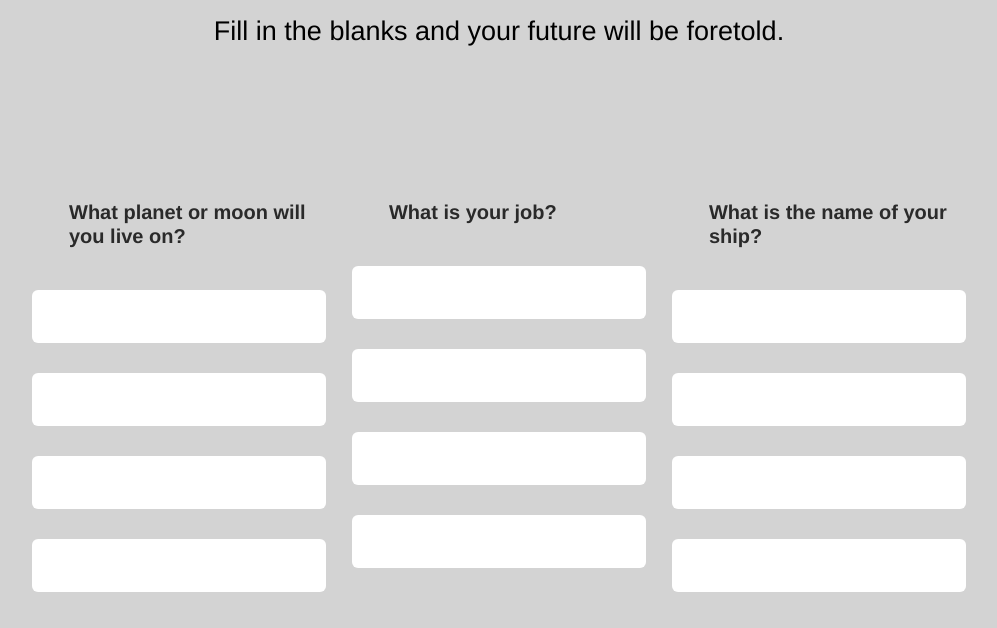
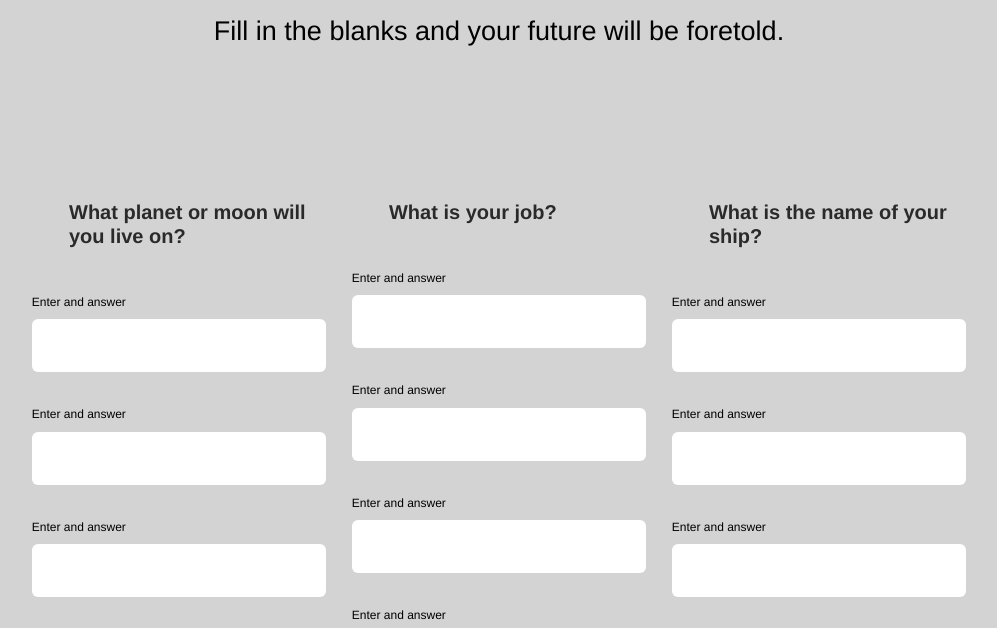
Before and after one commit to kguzmanus267/-MASH-Game, a plain HTML site: page index.html in a window 1280 px wide. Shown: the part 172-800 px from the top of the page, without its empty margins (141-1138 px from the left). Drawn offline with Linux system fonts and the light colour scheme.

Commit message:
Update index.html

```diff
--- a/index.html
+++ b/index.html
@@ -22,24 +22,24 @@
       <div class="bucket">
         <div class="choice-bucket">
           <h4 class="highlight">What planet or moon will you live on?</h4>
-          <input name="answer_1[]" type="text">
-          <input name="answer_1[]" type="text">
-          <input name="answer_1[]" type="text">
-          <input name="answer_1[]" type="text">
+         <label for="formAnswer1">Enter and answer</label><input name="answer_1[]" id="formAnswer1"type="text">
+          <label for="formAnswer2">Enter and answer</label><input name="answer_1[]" id="formAnswer2"type="text">
+          <label for="formAnswer3">Enter and answer</label><input name="answer_1[]" id="formAnswer3"type="text">
+         <label for="formAnswer4">Enter and answer</label> <input name="answer_1[]" id="formAnswer4"type="text">
         </div>
         <div class="choice-bucket">
           <h4 class="highlight">What is your job?</h4>
-          <input name="answer_2[]" type="text">
-          <input name="answer_2[]" type="text">
-          <input name="answer_2[]" type="text">
-          <input name="answer_2[]" type="text">
+          <label for="formAnswer5">Enter and answer</label><input name="answer_2[]" id="formAnswer5"type="text">
+        <label for="formAnswer6">Enter and answer</label><input name="answer_2[]" id="formAnswer6"type="text">
+          <label for="formAnswer7">Enter and answer</label><input name="answer_2[]" id="formAnswer7"type="text">
+          <label for="formAnswer8">Enter and answer</label><input name="answer_2[]" id="formAnswer8"type="text">
         </div>
         <div class="choice-bucket">
           <h4 class="highlight">What is the name of your ship?</h4>
-          <input name="answer_3[]" type="text">
-          <input name="answer_3[]" type="text">
-          <input name="answer_3[]" type="text">
-          <input name="answer_3[]" type="text">
+          <label for="formAnswer9">Enter and answer</label><input name="answer_3[]" id="formAnswer9"type="text">
+          <label for="formAnswer10">Enter and answer</label><input name="answer_3[]" id="formAnswer10"type="text">
+          <label for="formAnswer11">Enter and answer</label><input name="answer_3[]" id="formAnswer11"type="text">
+          <label for="formAnswer12">Enter and answer</label><input name="answer_3[]" id="formAnswer12"type="text">
         </div>
       </div>
       <button type="submit" class="button-submit">Tell my fortune</button>
```
